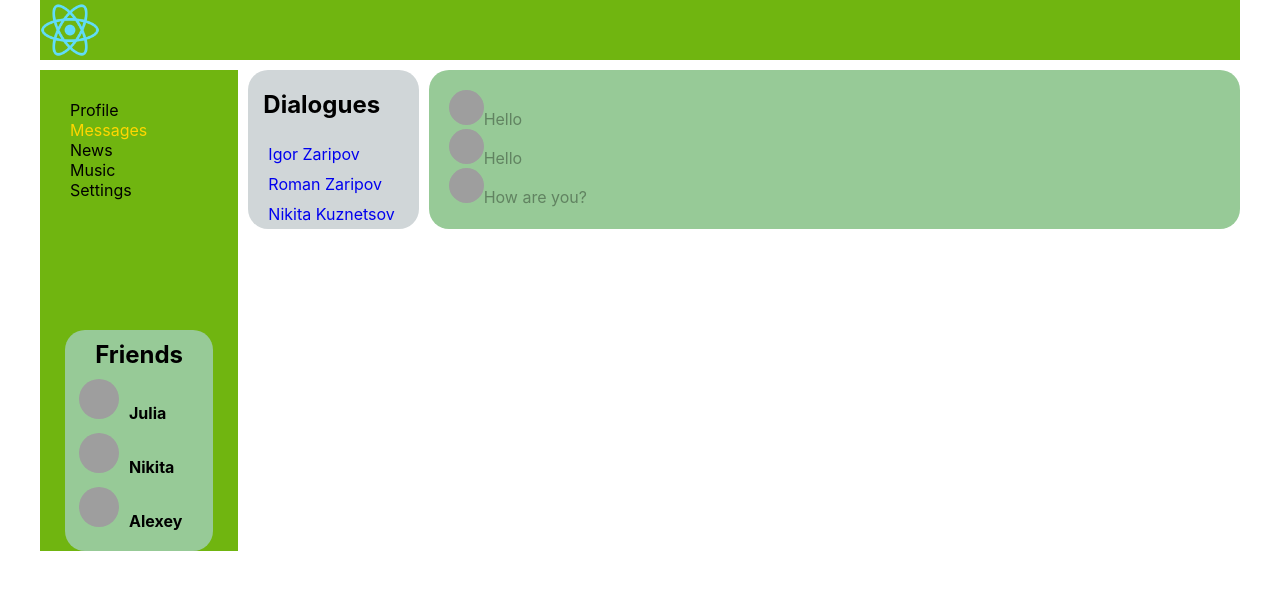
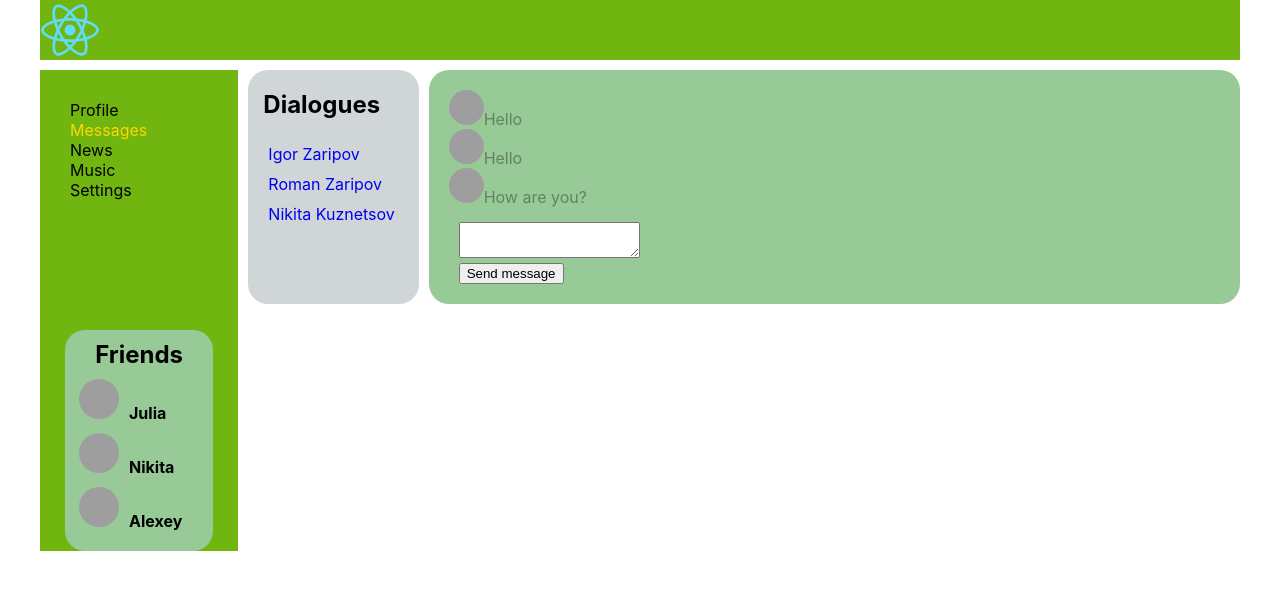
Before and after one commit to Kinzar97/social_network, a React (Create React App) app: page /messages in a window 1280 px wide. Shown: the top 590 px of the page. Built offline with nearby package versions, Linux system fonts and the light colour scheme; grey boxes are pictures that could not be loaded; the HTML template or start-up script is replaced by a standard one.

Commit message:
added input data in UI

```diff
--- a/src/components/Messages/MessageItems/MessageItems.jsx
+++ b/src/components/Messages/MessageItems/MessageItems.jsx
@@ -1,13 +1,15 @@
 import React from 'react';
 import s from './MessageItems.module.css';
 import Message from './Message/Message';
+import NewMessage from './NewMessage/NewMessage';
 
 const MessageItems = (props) => {
 
-    let message = props.messages.map(m=><Message message = {m.message}/>);
+    let message = props.messages.map(m => <Message message={m.message} />);
 
     return <div className={s.messageItems}>
-       {message}
+        {message}
+        <NewMessage />
     </div>
 };
 
--- /dev/null
+++ b/src/components/Messages/MessageItems/NewMessage/NewMessage.jsx
@@ -0,0 +1,21 @@
+import React, { createRef } from 'react';
+import s from './NewMessage.module.css';
+
+const NewMessage = () => {
+
+    let newMessageElement = createRef();
+
+    let SendMessage =()=>{
+        let text = newMessageElement.current.value
+        alert(text)
+    }
+
+    return <div className = {s.newMessage}>
+        <textarea ref={newMessageElement}></textarea>
+        <div>
+            <button onClick ={SendMessage}>Send message</button>
+        </div>
+    </div>
+}
+
+export default NewMessage;
--- /dev/null
+++ b/src/components/Messages/MessageItems/NewMessage/NewMessage.module.css
@@ -0,0 +1,4 @@
+.newMessage{
+    margin-left: 10px;
+    margin-top: 15px;
+}
--- a/src/components/Profile/Posts/NewPost/NewPost.jsx
+++ b/src/components/Profile/Posts/NewPost/NewPost.jsx
@@ -1,10 +1,17 @@
 import React from 'react'
 import s from './NewPost.module.css'
 
-const NewPost = ()=>{
-    return <div className = {s.newPost}>
-        <div><textarea></textarea></div>
-        <div><button> Create post</button></div>
+let addPost = () => {
+    let text = newPostElement.current.value;
+    alert(text)
+}
+
+let newPostElement = React.createRef()
+
+const NewPost = () => {
+    return <div className={s.newPost}>
+        <div><textarea ref={newPostElement}></textarea></div>
+        <div><button onClick={addPost}> Create post</button></div>
     </div>
 };
 
```
